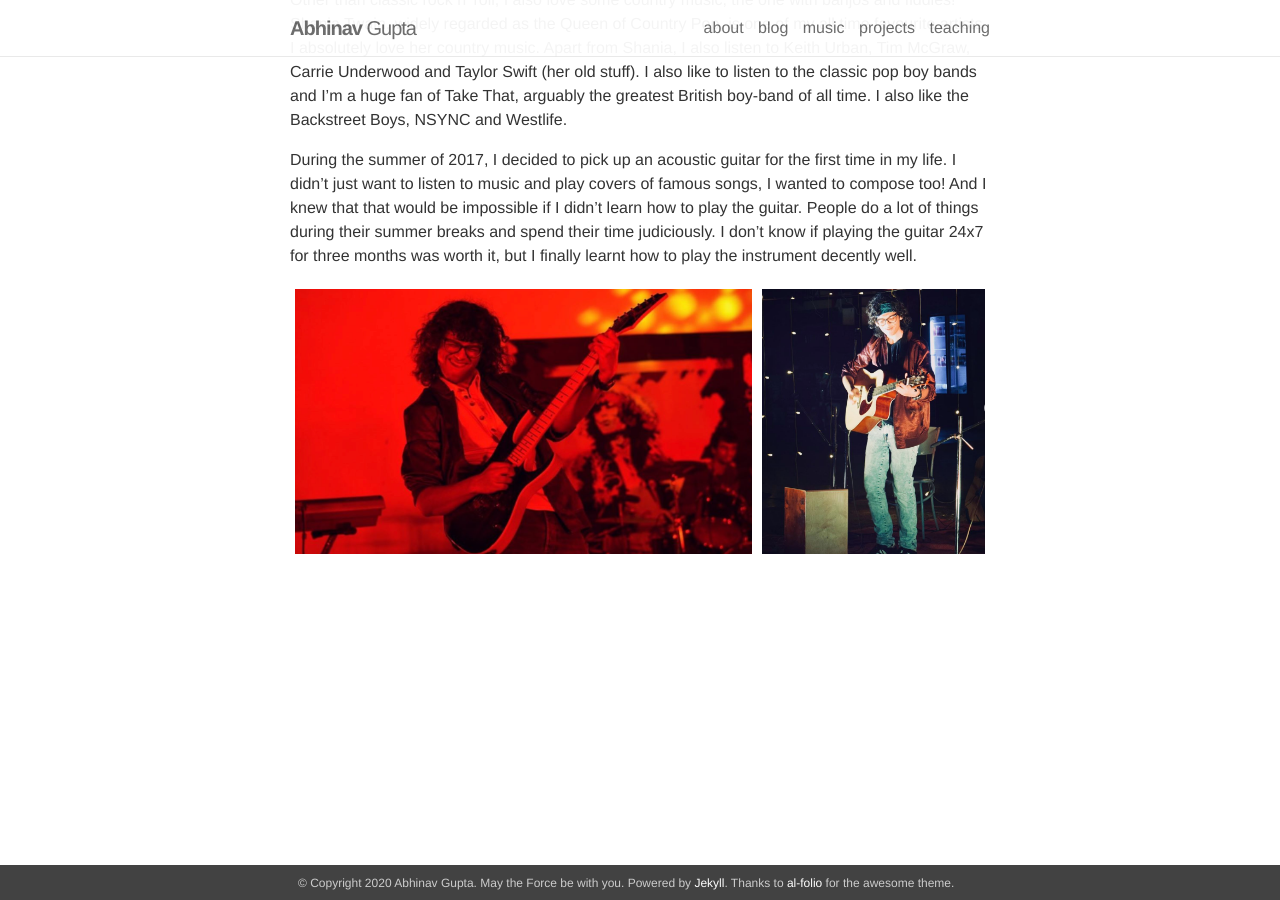
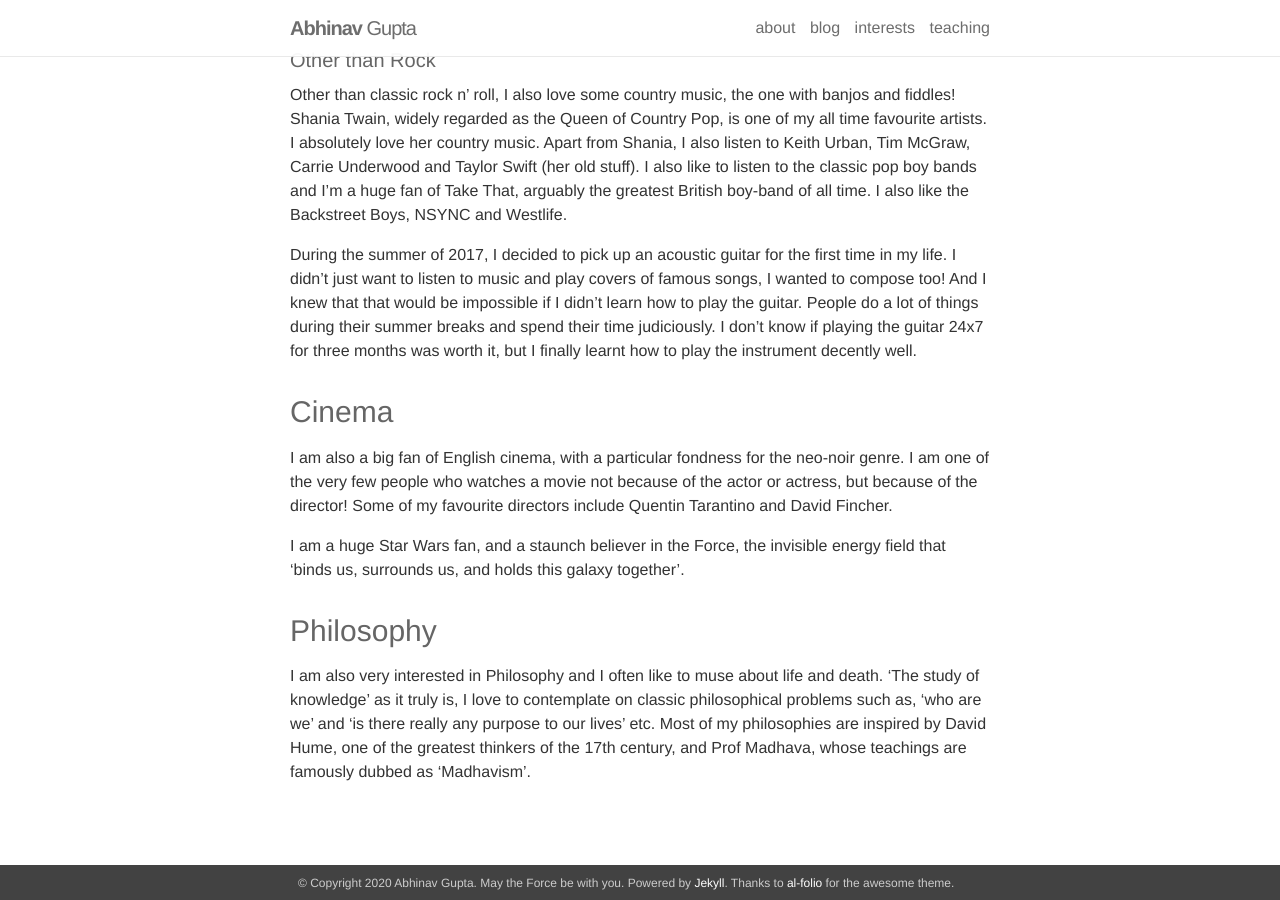
Before and after one commit to BonJovi1/bonjovi1.github.io, a Jekyll site: the page built from _pages/interests.md, in a window 1280 px wide and 900 px high, scrolled down 879 px. Built offline with Jekyll 4.4.1, drawn with Linux system fonts in a browser that asks for light colours; nearby versions of some CDN libraries; some of the changed text lies outside the part shown.

```diff
--- a/_pages/music.md
+++ b/_pages/interests.md
@@ -1,10 +1,12 @@
 ---
 layout: teaching
-permalink: /music/
-title: music
-heading: Music
-description: Because without Music, life would B Flat.
+permalink: /interests/
+title: interests
+heading: Interests
+description: What is it to have a life without a hobby or passion?
 ---
+### Music
+Because without Music, life would B Flat.
 
 Apart from Computer Science, I have a huge fondess for music. Music has been, and always will be, a very important part of my life. It gets me through the best of times and the worst of times. But of course, when I say 'Music', I don't mean the pop and electronic computerized stuff that you hear on the radio today. What I mean is pure music, you know, with genuine instruments. I am especially passionate ‘70s and ‘80s rock n’ roll. I love to play the drums and the acoustic guitar. Some of my favourite bands include Aerosmith, The Rolling Stones, U2 and Bon Jovi. Check out my blog if you want to see my thoughts and opinions on some awesome records!
 
@@ -16,12 +18,17 @@ I have been learning how to drum since I was in the 6th grade. That was the time
 
 <br/>
 
-### Other than Rock
+#### Other than Rock
 Other than classic rock n' roll, I also love some country music, the one with banjos and fiddles! Shania Twain, widely regarded as the Queen of Country Pop, is one of my all time favourite artists. I absolutely love her country music. Apart from Shania, I also listen to Keith Urban, Tim McGraw, Carrie Underwood and Taylor Swift (her old stuff). I also like to listen to the classic pop boy bands and I'm a huge fan of Take That, arguably the greatest British boy-band of all time. I also like the Backstreet Boys, NSYNC and Westlife.
 
 During the summer of 2017, I decided to pick up an acoustic guitar for the first time in my life. I didn't just want to listen to music and play covers of famous songs, I wanted to compose too! And I knew that that would be impossible if I didn't learn how to play the guitar. People do a lot of things during their summer breaks and spend their time judiciously. I don't know if playing the guitar 24x7 for three months was worth it, but I finally learnt how to play the instrument decently well.
 
-<div class="img_row">
-    <img class="col two left" src="{{ site.baseurl }}/assets/img/guitar.png">
-    <img class="col one left" src="{{ site.baseurl }}/assets/img/guitar2.jpg">
-</div>
+### Cinema
+
+I am also a big fan of English cinema, with a  particular fondness for the neo-noir genre. I am one of the very few people who watches a movie not because of the actor or actress, but because of the director! Some of my favourite directors include Quentin Tarantino and David Fincher.
+
+I am a huge Star Wars fan, and a staunch believer in the Force, the invisible energy field that ‘binds us, surrounds us, and holds this galaxy together’.
+
+### Philosophy
+
+I am also very interested in Philosophy and I often like to muse about life and death. ‘The study of knowledge’ as it truly is, I love to contemplate on classic philosophical problems such as, ‘who are we’ and ‘is there really any purpose to our lives’ etc. Most of my philosophies are inspired by David Hume, one of the greatest thinkers of the 17th century, and Prof Madhava, whose teachings are famously dubbed as ‘Madhavism’.
```
Also changed, not shown: _pages/projects.md (+2 -1 lines), _posts/2015-05-15-images.markdown (deleted, +0 -29 lines), _posts/2015-07-15-code.markdown (deleted, +0 -35 lines), _posts/2020-03-23-usualsuspects.markdown (added, +69 -0 lines), assets/img/usual.jpg (added), assets/img/usual1.jpg (added), assets/img/usual2.jpg (added), assets/img/usual3.jpeg (added), assets/img/usual4.jpg (added), assets/img/usual5.png (added).
